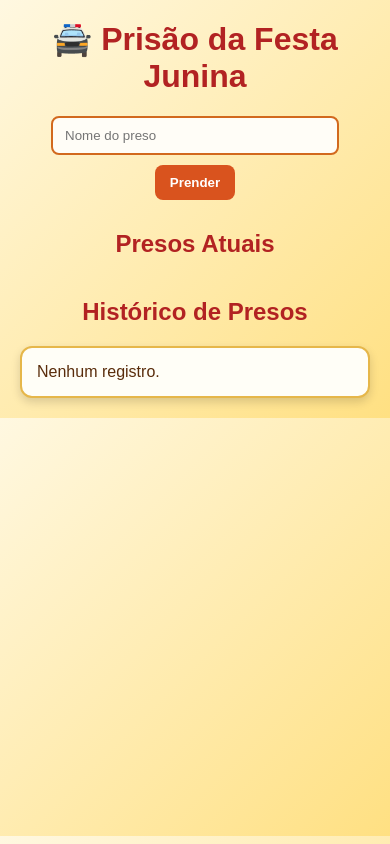
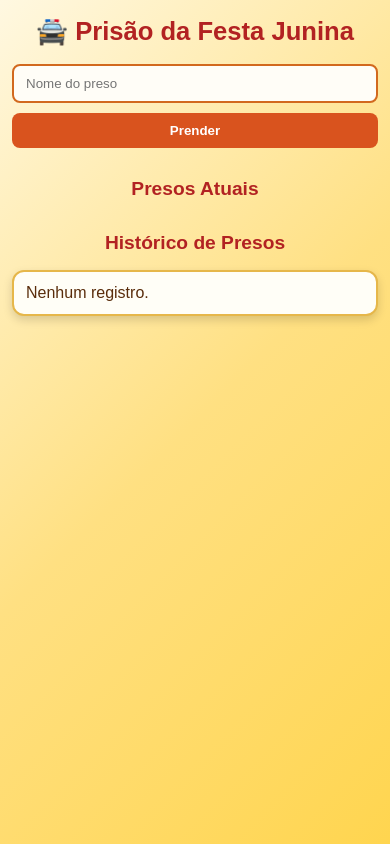
Before and after one commit to dudizin777/meus-links, a plain HTML site: page prisão/index.html in a window 390 px wide. Drawn offline with Linux system fonts and the light colour scheme.

Commit message:
Update style.css

```diff
--- a/prisão/style.css
+++ b/prisão/style.css
@@ -1,8 +1,14 @@
+*{
+    box-sizing: border-box;
+}
+
 body{
     font-family: Arial, sans-serif;
     margin: 0;
     padding: 20px;
-    background: linear-gradient(135deg, #fff8e1 0%, #ffe082 100%);
+    min-height: 100vh;
+    background: linear-gradient(135deg, #fff8e1 0%, #ffe082 50%, #ffd54f 100%);
+    background-repeat: no-repeat;
     color: #5a2d0c;
 }
 
@@ -12,6 +18,7 @@ body{
     gap: 15px;
     font-size: 28px;
     margin-bottom: 10px;
+    flex-wrap: wrap;
 }
 
 h1, h2{
@@ -99,3 +106,42 @@ button:hover{
     border: 2px solid #e6b74a;
     box-shadow: 0 4px 10px rgba(0,0,0,0.15);
 }
+
+@media (max-width: 600px){
+    body{
+        padding: 16px 12px;
+    }
+
+    .decoracao{
+        font-size: 22px;
+        gap: 10px;
+    }
+
+    h1{
+        font-size: 1.6rem;
+        line-height: 1.2;
+    }
+
+    h2{
+        font-size: 1.2rem;
+    }
+
+    .formulario{
+        flex-direction: column;
+        align-items: stretch;
+    }
+
+    input,
+    button{
+        width: 100%;
+    }
+
+    .card{
+        width: 100%;
+        max-width: 320px;
+    }
+
+    #historico{
+        padding: 12px;
+    }
+}
```
